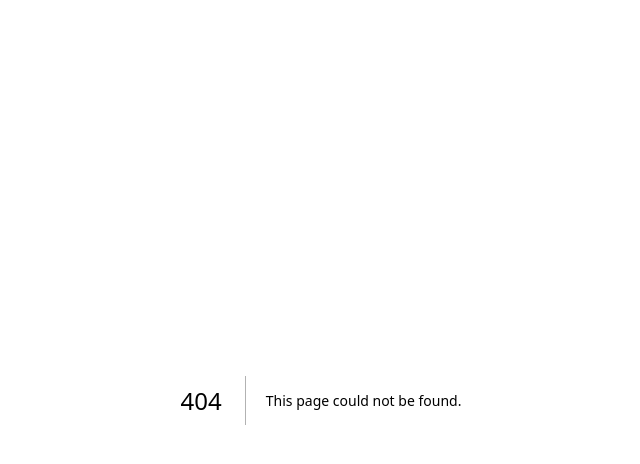
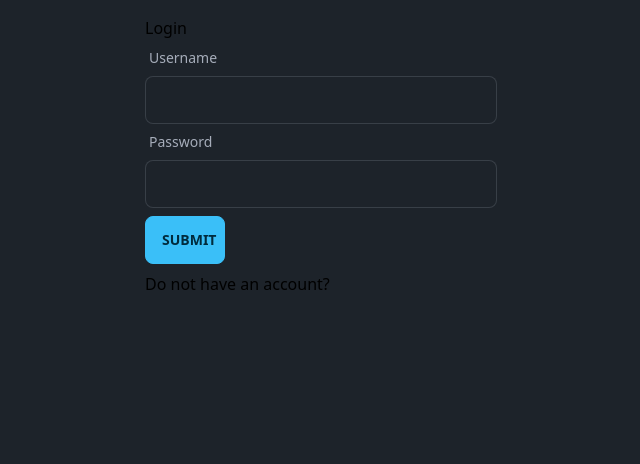
Before and after one commit to linnkhantthu/todo, a Next.js app: page /users/auth in a window 1280 px wide. Before the commit this address had no page. Shown: the top 464 px of the page, without its empty margins (319-959 px from the left). Built offline with nearby package versions, Linux system fonts and the light colour scheme.

Commit message:
hooked login and register in a sigle page using state

```diff
--- /dev/null
+++ b/app/users/auth/page.tsx
@@ -0,0 +1,23 @@
+"use client";
+
+import React, { useState } from "react";
+import RegisterForm from "../components/RegisterForm";
+import LoginForm from "../components/LoginForm";
+
+const Auth = () => {
+  const [register, setRegister] = useState(false);
+  const handleSetRegister = () => {
+    setRegister((register) => !register);
+  };
+  return (
+    <>
+      {register ? (
+        <RegisterForm handler={handleSetRegister} />
+      ) : (
+        <LoginForm handler={handleSetRegister} />
+      )}
+    </>
+  );
+};
+
+export default Auth;
--- a/app/users/register/page.tsx
+++ b/app/users/components/LoginForm.tsx
@@ -1,12 +1,13 @@
+import Link from "next/link";
 import React from "react";
 
-const UserRegister = () => {
+const LoginForm = ({ handler }: any) => {
   return (
     <>
       <div className="container mx-auto py-4 px-4 max-w-sm">
         <fieldset>
           <legend>
-            <h1>Register Form</h1>
+            <h1>Login</h1>
           </legend>
           <form className=" form form-control text-lg">
             <label className="label label-text" htmlFor="username">
@@ -17,17 +18,6 @@ const UserRegister = () => {
               type="text"
               name="username"
             />
-
-            <label className="label label-text" htmlFor="email">
-              email
-            </label>
-            <input className="input input-bordered" type="email" name="email" />
-
-            <label className="label label-text" htmlFor="bod">
-              Birth Date
-            </label>
-            <input className="input input-bordered" type="date" name="bod" />
-
             <label className="label label-text" htmlFor="password">
               Password
             </label>
@@ -36,16 +26,6 @@ const UserRegister = () => {
               type="password"
               name="password"
             />
-
-            <label className="label label-text" htmlFor="confirmPassword">
-              Confirm Password
-            </label>
-            <input
-              className="input input-bordered"
-              type="password"
-              name="confirmPassword"
-            />
-
             <input
               className="my-2 btn btn-info w-20"
               type="submit"
@@ -53,9 +33,12 @@ const UserRegister = () => {
             />
           </form>
         </fieldset>
+        <a href="#" onClick={handler}>
+          Do not have an account?
+        </a>
       </div>
     </>
   );
 };
 
-export default UserRegister;
+export default LoginForm;
--- /dev/null
+++ b/app/users/components/RegisterForm.tsx
@@ -0,0 +1,64 @@
+import React from "react";
+
+const RegisterForm = ({ handler }: any) => {
+  return (
+    <>
+      <div className="container mx-auto py-4 px-4 max-w-sm">
+        <fieldset>
+          <legend>
+            <h1>Register</h1>
+          </legend>
+          <form className=" form form-control text-lg">
+            <label className="label label-text" htmlFor="username">
+              Username
+            </label>
+            <input
+              className="input input-bordered"
+              type="text"
+              name="username"
+            />
+
+            <label className="label label-text" htmlFor="email">
+              email
+            </label>
+            <input className="input input-bordered" type="email" name="email" />
+
+            <label className="label label-text" htmlFor="bod">
+              Birth Date
+            </label>
+            <input className="input input-bordered" type="date" name="bod" />
+
+            <label className="label label-text" htmlFor="password">
+              Password
+            </label>
+            <input
+              className="input input-bordered"
+              type="password"
+              name="password"
+            />
+
+            <label className="label label-text" htmlFor="confirmPassword">
+              Confirm Password
+            </label>
+            <input
+              className="input input-bordered"
+              type="password"
+              name="confirmPassword"
+            />
+
+            <input
+              className="my-2 btn btn-info w-20"
+              type="submit"
+              value={"Submit"}
+            />
+          </form>
+        </fieldset>
+        <a href="#" onClick={handler}>
+          Already have an account?
+        </a>
+      </div>
+    </>
+  );
+};
+
+export default RegisterForm;
--- a/app/users/page.tsx
+++ b/app/users/page.tsx
@@ -1,7 +1,7 @@
 import { redirect } from "next/navigation";
 
 const Users = () => {
-  redirect("/users/register");
+  redirect("/users/auth");
   return <></>;
 };
 
--- a/tsconfig.json
+++ b/tsconfig.json
@@ -22,6 +22,6 @@
       "@/*": ["./*"]
     }
   },
-  "include": ["next-env.d.ts", "**/*.ts", "**/*.tsx", ".next/types/**/*.ts", "config.js", "app/users/register"],
+  "include": ["next-env.d.ts", "**/*.ts", "**/*.tsx", ".next/types/**/*.ts", "config.js", "app/users/auth"],
   "exclude": ["node_modules"]
 }
```
